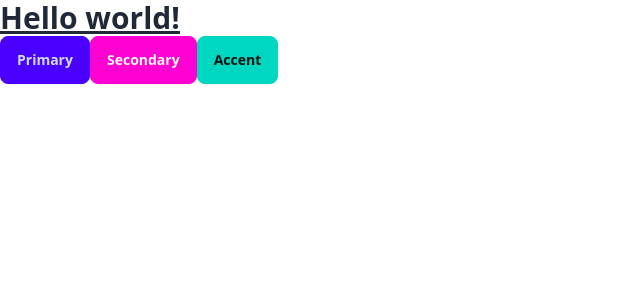
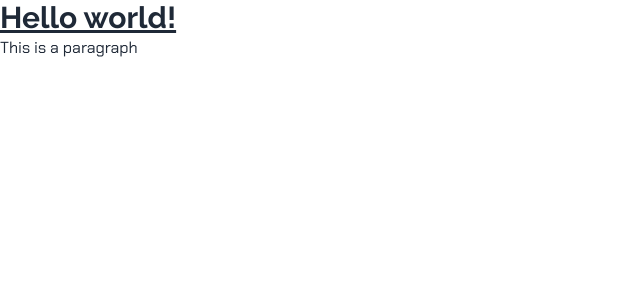
Before and after one commit to JuborajSujon/textile-art-client, a React (Vite) app: page / in a window 1280 px wide. Shown: the top 300 px of the page, without its empty margins (0-640 px from the left). Built offline with nearby package versions, Linux system fonts and the light colour scheme.

Commit message:
define raleway and chakrapetch  primary google fonts

```diff
--- a/src/index.css
+++ b/src/index.css
@@ -1,3 +1,5 @@
+@import url("https://fonts.googleapis.com/css2?family=Chakra+Petch:ital,wght@0,300;0,400;0,500;0,600;0,700;1,300;1,400;1,500;1,600;1,700&family=Raleway:ital,wght@0,100..900;1,100..900&display=swap");
+
 @tailwind base;
 @tailwind components;
 @tailwind utilities;
--- a/src/main.jsx
+++ b/src/main.jsx
@@ -7,10 +7,10 @@
   <React.StrictMode>
     <HelmetProvider>
       <>
-        <h1 className="text-3xl font-bold underline">Hello world!</h1>
-        <button className="btn btn-primary">Primary</button>
-        <button className="btn btn-secondary">Secondary</button>
-        <button className="btn btn-accent">Accent</button>
+        <h1 className="text-3xl font-bold underline font-raleway">
+          Hello world!
+        </h1>
+        <p className="font-chakraPetch">This is a paragraph</p>
       </>
     </HelmetProvider>
   </React.StrictMode>
--- a/tailwind.config.js
+++ b/tailwind.config.js
@@ -2,7 +2,12 @@
 export default {
   content: ["./index.html", "./src/**/*.{js,ts,jsx,tsx}"],
   theme: {
-    extend: {},
+    extend: {
+      fontFamily: {
+        raleway: ["Raleway", "sans-serif"],
+        chakraPetch: ["Chakra Petch", "sans-serif"],
+      },
+    },
   },
   plugins: [require("daisyui")],
 };
```
